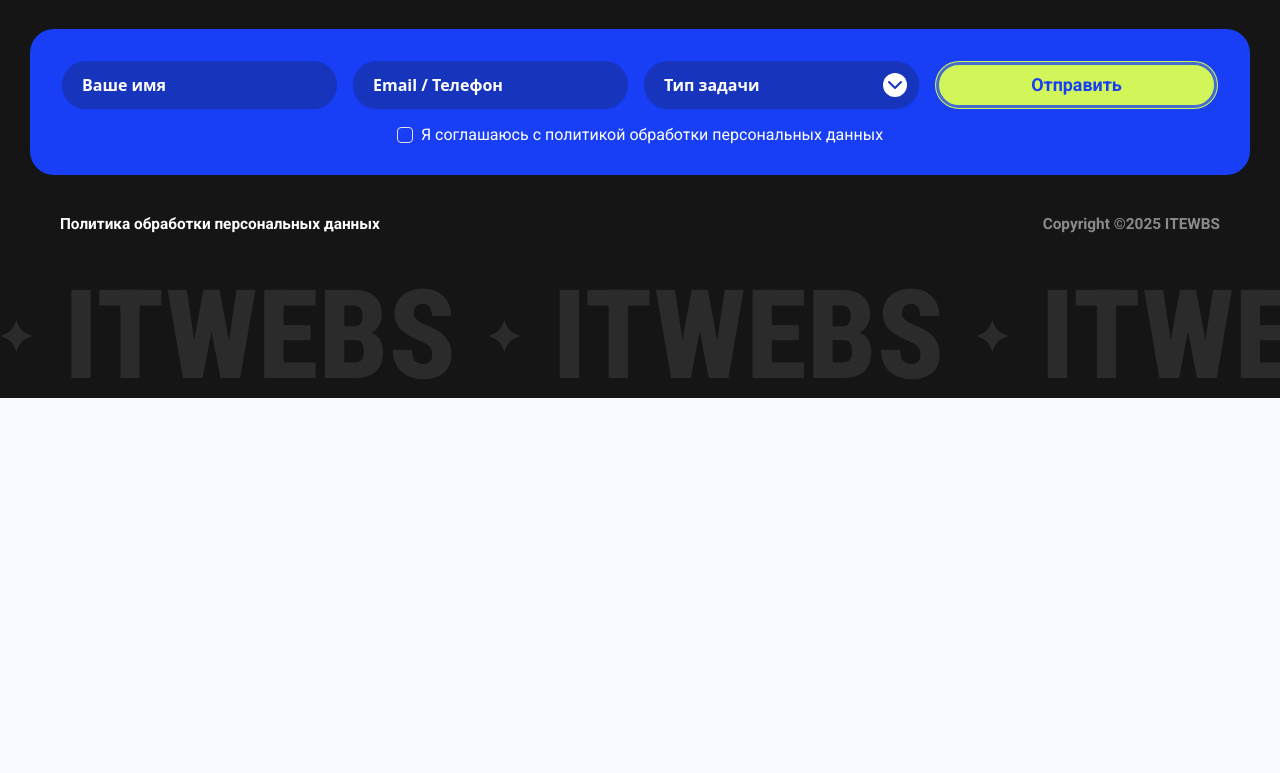
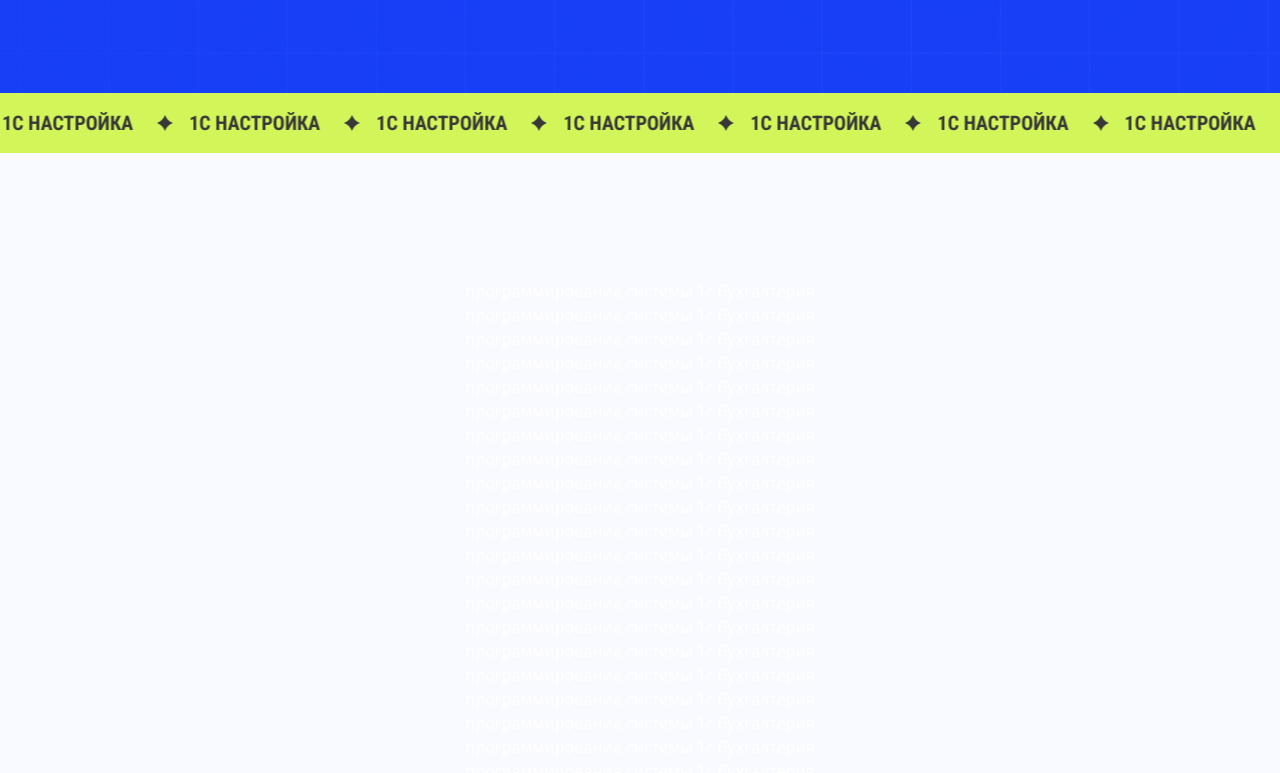
Before and after one commit to itwebs-corporate/itwebs-full-frontend, a Next.js app: page /blog in a window 1280 px wide. Shown: the part 647-1420 px from the top of the page. Before the commit the page ends 1045 px from the top, so only its background shows below. Built offline with nearby package versions, Linux system fonts and the light colour scheme.

Commit message:
feat: config for BlogPage

```diff
--- a/src/app/blog/page.tsx
+++ b/src/app/blog/page.tsx
@@ -1,5 +1,11 @@
+import BlogBlock from '@/components/shared/blog-block/blog-block';
 import HeroBlock from '@/components/shared/hero-block/hero-block';
 
 export default function BlogPage() {
-  return <HeroBlock fullScreen={false} heading="Полезные материалы" />;
+  return (
+    <>
+      <HeroBlock heading="Полезные материалы" />
+      <BlogBlock />
+    </>
+  );
 }
--- /dev/null
+++ b/src/components/shared/blog-block/blog-block.tsx
@@ -0,0 +1,15 @@
+import Section from '@/components/ui/section/section';
+
+import { BLOG_CONFIG } from './blog-config';
+
+export default function BlogBlock() {
+  return (
+    <Section>
+      <ul>
+        {BLOG_CONFIG.map((item) => (
+          <li key={item.id}>{item.title}</li>
+        ))}
+      </ul>
+    </Section>
+  );
+}
--- /dev/null
+++ b/src/components/shared/blog-block/blog-config.ts
@@ -0,0 +1,26 @@
+export type BlogCard = {
+  id: string;
+  title: string;
+  description: string;
+  href?: string;
+  image?: {
+    src: string;
+    alt: string;
+  };
+};
+
+const BASE_TITLE = 'программирование\nсистемы 1с бухгалтерия';
+const BASE_DESCRIPTION =
+  'Когда на вас и учёт, и отчётность, и вопросы руководства. Мы берём 1С на себя, чтобы вы успевали главное.';
+
+export const BLOG_CONFIG: BlogCard[] = Array.from({ length: 30 }, (_, i) => {
+  const n = String(i + 1).padStart(2, '0');
+
+  return {
+    id: `1c-${n}`,
+    title: BASE_TITLE,
+    description: BASE_DESCRIPTION,
+    href: `/services/1c/programming-${n}`,
+    image: { src: '/default/card-rect.png', alt: 'preview' },
+  };
+});
```
Also changed, not shown: public/default/card-rect.png (added).
